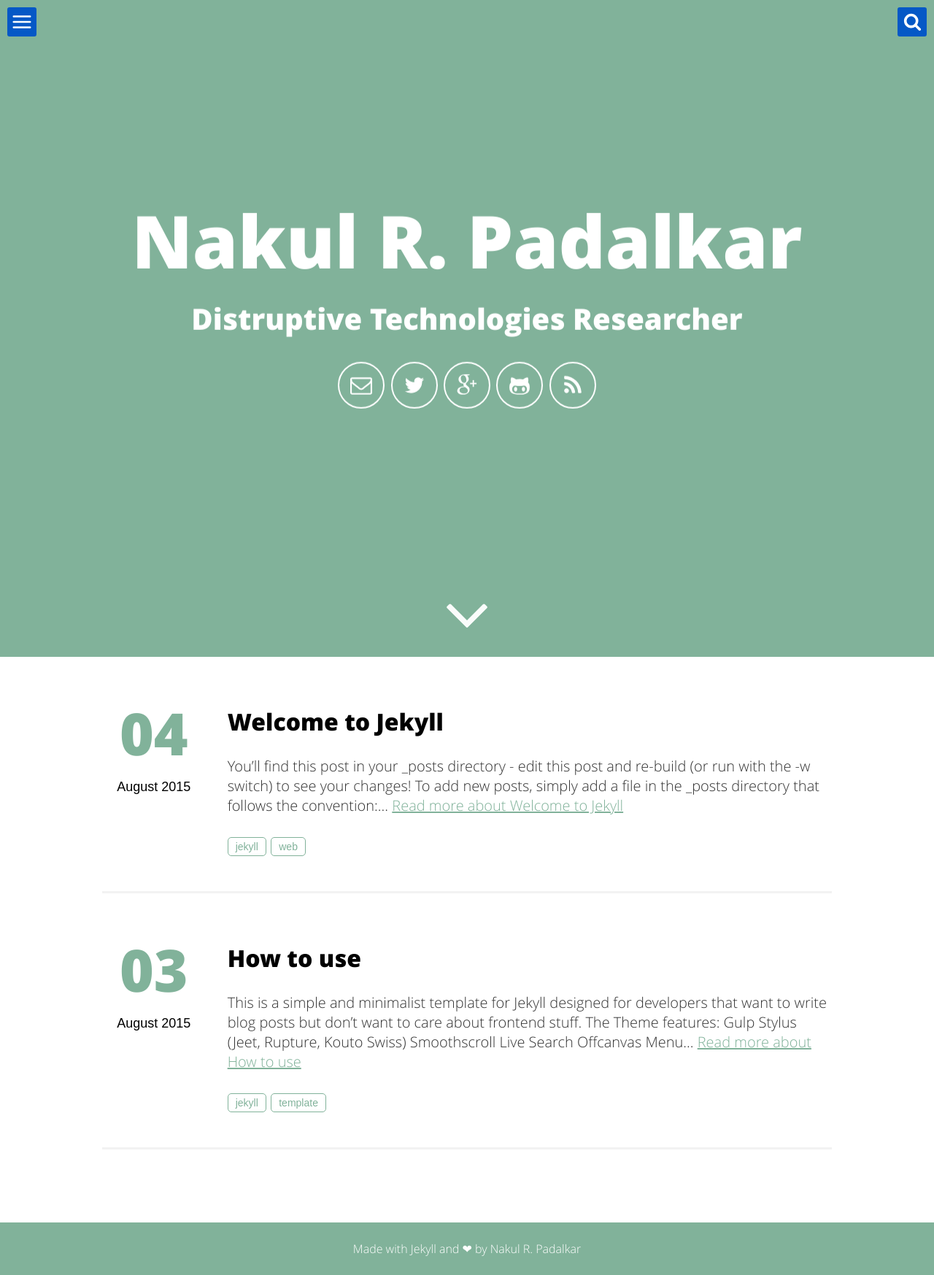
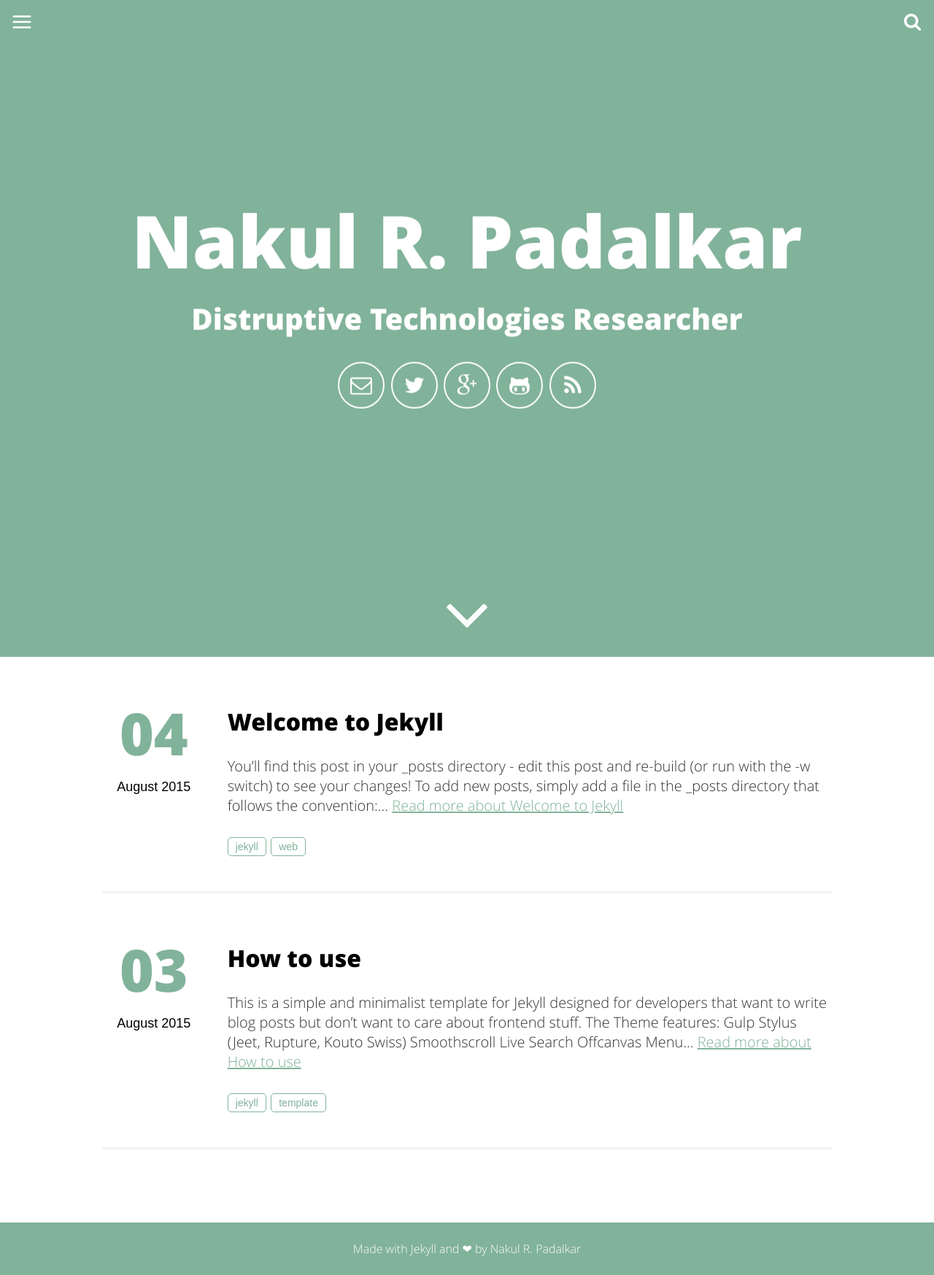
Before and after one commit to nakulpadalkar/nakulpadalkar.github.io, a Jekyll site: the page built from index.html, in a window 1280 px wide. Shown: the whole page at 73% size. Built offline with Jekyll 4.4.1, drawn with Linux system fonts in a browser that asks for light colours.

Commit message:
Update main.css

```diff
--- a/assets/css/main.css
+++ b/assets/css/main.css
@@ -382,7 +382,7 @@ a.slideButton,
 
 .dosearch {
     right: 10px;
-    background: #0558c6;
+    background: #81B29A;
     border-radius: .188rem;
     padding: .125rem .188rem
 }
@@ -391,7 +391,7 @@ a.slideButton,
     cursor: pointer;
     padding: .313rem;
     border-radius: .188rem;
-    background: #0558c6;
+    background: #81B29A;
     width: 2.5rem;
     height: 2.5rem;
     fill: #fff
```
